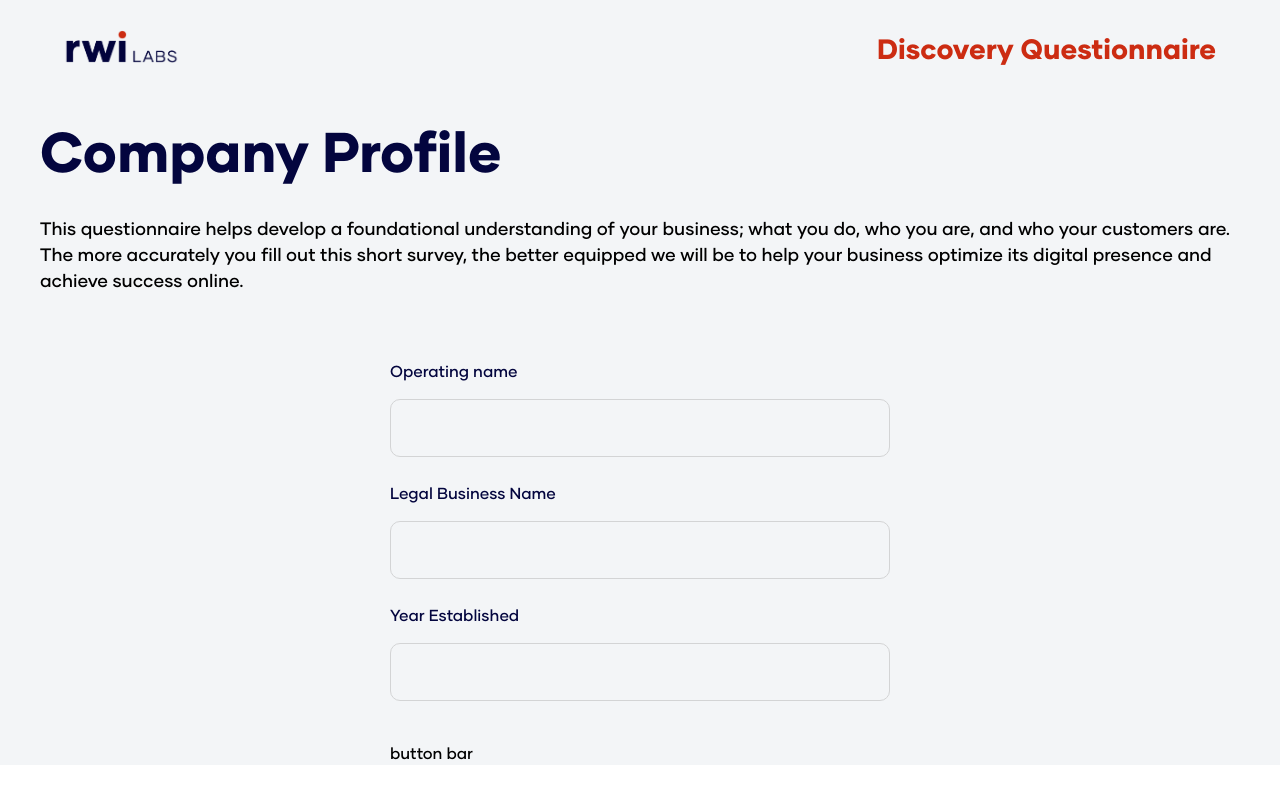
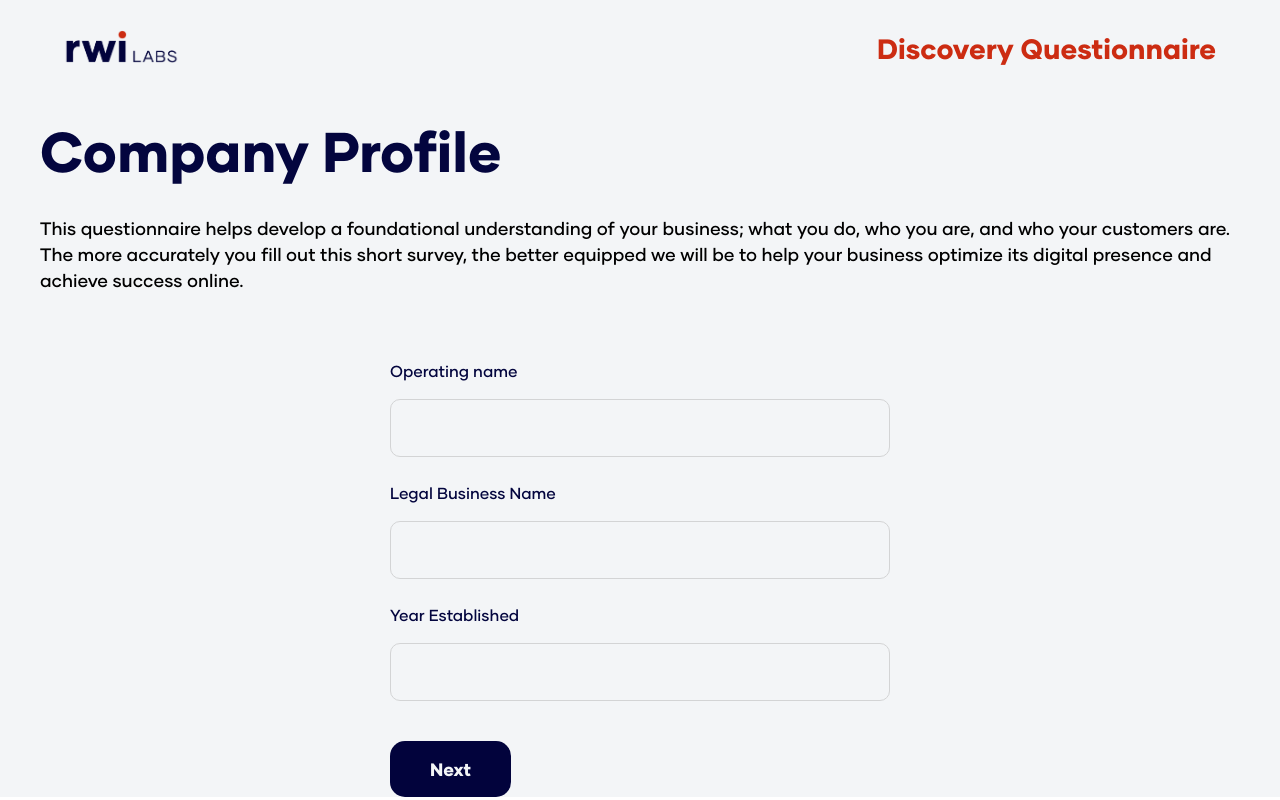
Before and after one commit to maplesyrupman/rwi-site, a Next.js app: page /discovery-questionnaire in a window 1280 px wide. Built offline with nearby package versions, Linux system fonts and the light colour scheme.

Commit message:
button to tsx, moved module.css to same folder, fixed case bug

```diff
--- /dev/null
+++ b/components/Button/Buttons.module.css
@@ -0,0 +1,97 @@
+.btn {
+    font-size: 18px;
+    font-family: Gilmer;
+    font-weight: 700;
+    padding: 1rem 2.5rem;
+    text-decoration: none;
+    border-radius: 15px;
+    border: none;
+    cursor: pointer;
+}
+
+.btnPrimary {
+    background-color: #02033C;
+    color: #F3F5F7
+}
+
+.btnPrimary:hover {
+    background-color: #67688A;
+}
+
+.btnSecondary {
+    background-color: #F3F5F7;
+    color: #02033C;
+    border: 4px #02033C !important;
+}
+
+.btnSecondary:hover {
+    color: #67688A;
+    border: 4px #67688A;
+}
+
+.btnImportant {
+    background-color: #CC2C12;
+    color: #F3F5F7;
+}
+
+.btnImportant:hover {
+    background-color: #E08071;
+}
+
+.btnDanger {
+    background-color: #99210E;
+    color: #F3F5F7;
+}
+
+.btnDanger:hover {
+    background-color: #F5D5D0;
+    color: #99210E;
+}
+
+.btnConfirm {
+    background-color: #225835;
+    color: #F3F5F7;
+}
+
+.btnConfirm:hover {
+    background-color: #D3DED7;
+    color: #F3F5F7;
+}
+
+.linkDefault {
+    font-size: 18px;
+    font-weight: 600;
+    color: #02033C;
+}
+
+.linkDefault:hover {
+    color: #67688A;
+}
+
+.linkDefault:focus {
+    color: #CCCDD8;
+}
+
+.linkBold {
+    font-size: 18px;
+    font-weight: 800;
+    color: #02033C
+}
+
+.linkBold:hover {
+    color: #67688A;
+}
+
+.linkBold:focus {
+    color: #CCCDD8;
+}
+
+.linkDanger {
+    font-size: 18px;
+    font-weight: 600;
+    color: #99210E;
+}
+
+.linkDanger:hover {
+    color: #F5D5D0;
+}
--- /dev/null
+++ b/components/Button/index.tsx
@@ -0,0 +1,40 @@
+import React, { ButtonHTMLAttributes } from 'react';
+import styles from './Buttons.module.css';
+
+type Props = {
+    text: string,
+    type: 'submit' | 'button' | 'reset' | undefined,
+    btnStyle: string,
+    func: () => void
+}
+
+export default function Button({ text, type, btnStyle, func }: Props) {
+
+    switch(btnStyle) {
+        case 'primary':
+            btnStyle = styles.btnPrimary;
+            break;
+        case 'secondary':
+            btnStyle = styles.btnSecondary;
+            break;
+        case 'important':
+            btnStyle = styles.btnImportant;
+            break;
+        case 'danger':
+            btnStyle = styles.btnDanger;
+            break;
+        case 'confirm':
+            btnStyle = styles.btnConfirm;
+            break;
+    }
+
+    return (
+            <button
+                type={type}
+                className={`${styles.btn} ${btnStyle}`}
+                onClick={func}
+            >
+                {text}
+            </button>
+    )
+}
--- a/components/form-components/FormPage/index.tsx
+++ b/components/form-components/FormPage/index.tsx
@@ -1,4 +1,6 @@
 import styles from './styles.module.css'
+
+import Button from '../../Button'
 
 interface Props {
     questions: React.ReactNode[]
@@ -13,7 +15,9 @@ export default function FormPage({ questions }: Props) {
                     {questions}
                 </div>
                 <div className={styles.navigation}>
-                    button bar
+                    <div>
+                        <Button type='button' text='Next' func={() => console.log('button!')} btnStyle='primary' />
+                    </div>
                 </div>
             </div>
         </div>
```
Also changed, not shown: components/Buttons/Button.jsx (deleted, +0 -34 lines), components/Button/link.tsx (renamed from components/Buttons/Link.jsx).
